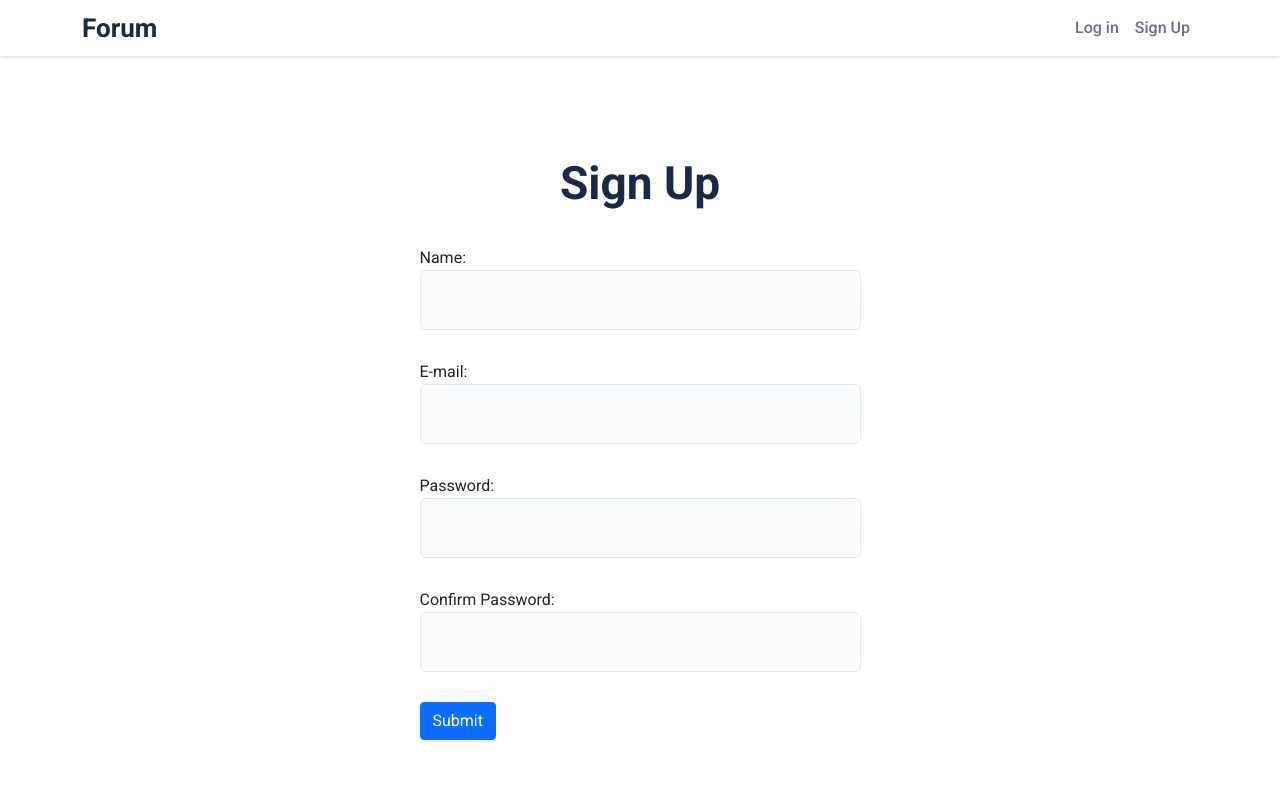
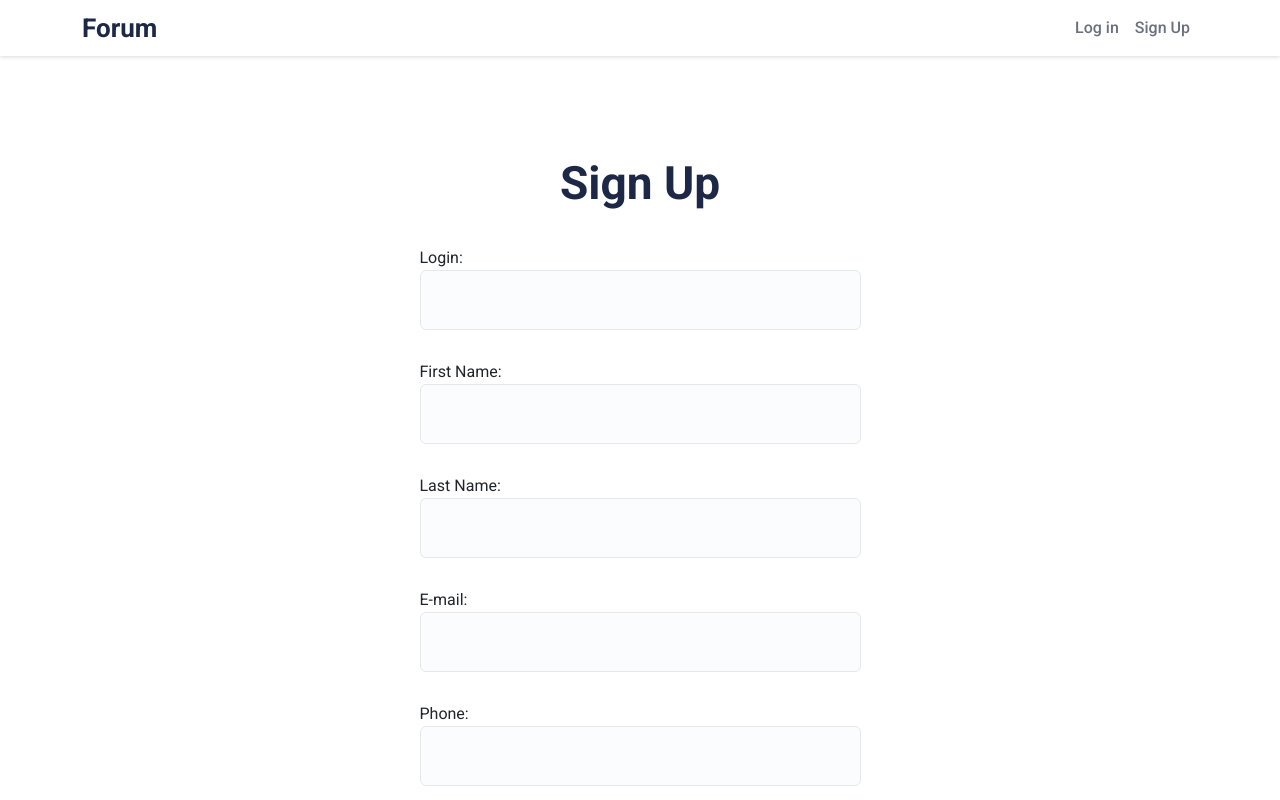
Before and after one commit to tartakovskyi/forum-react, a React (Create React App) app: page /register in a window 1280 px wide. Shown: the top 800 px of the page. Built offline with nearby package versions, Linux system fonts and the light colour scheme; no server answers.

Commit message:
register

```diff
--- a/src/components/auth/Login.jsx
+++ b/src/components/auth/Login.jsx
@@ -1,5 +1,5 @@
 import React, { useState } from 'react'
-import { useNavigate } from 'react-router-dom'
+import { useLocation, useNavigate } from 'react-router-dom'
 import axios from 'axios'
 import InfoBlock from '../common/InfoBlock'
 import setFormObject from '../common/FormUtils'
@@ -13,8 +13,9 @@ const initialData = {
 const Login = (props) => {
     const [data, setData] = useState(initialData)
     const [errors, setErrors] = useState({})
+    const location = useLocation()
     let navigate = useNavigate()
-
+debugger
     const handleSubmit = (e) => {
         e.preventDefault()
 
@@ -55,6 +56,9 @@ const Login = (props) => {
                     {Object.keys(errors).length > 0 && (
                         <InfoBlock errors={errors} />
                     )}
+                    {location.state && location.state.success && (
+                        <InfoBlock success={location.state.success} />
+                    )}
                     <form onSubmit={handleSubmit}>
                         <div className="form-group">
                             <label htmlFor="email">E-mail:</label>
--- a/src/components/auth/Register.jsx
+++ b/src/components/auth/Register.jsx
@@ -6,8 +6,11 @@ import setFormObject from '../common/FormUtils'
 
 
 const initialData = {
-    name: '',
+    login: '',
     email: '',
+    phone: '',
+    first_name: '',
+    last_name: '',
     password: '',
     confirmPassword: '',
 }
@@ -30,7 +33,12 @@ const Register = () => {
                 .post('/register', data)
                 .then(function (response) {
                     setSuccessMessage(response.data.message)
-                    navigate('/login', { replace: true })
+                    debugger
+                    navigate('/login', {
+                      state: {
+                        success: successMessage
+                        }
+                    })
                 })
                 .catch(function ({ response }) {
                     setErrors(response.data.errors)
@@ -41,12 +49,13 @@ const Register = () => {
     const validate = (data) => {
         const errors = {}
 
-        if (!data.name) errors.name = 'Name cannot be blank'
+        if (!data.login) errors.login = 'Login cannot be blank'
         if (!data.email) errors.email = 'Email cannot be blank'
+        if (!data.phone) errors.phone = 'Phone cannot be blank'
         if (!data.password) errors.password = 'Password cannot be blank'
         if (!data.confirmPassword)
             errors.confirmPassword = 'Please, confirm password'
-        //if (data.password != data.confirmPassword) errors.confirmPassword = 'password and confirmation should match'
+        if (data.password != data.confirmPassword) errors.confirmPassword = 'password and confirmation should match'
 
         return errors
     }
@@ -61,24 +70,54 @@ const Register = () => {
                     )}
                     <form onSubmit={handleSubmit}>
                         <div className="form-group">
-                            <label htmlFor="name">Name:</label>
+                            <label htmlFor="login">Login:</label>
                             <input
                                 type="text"
                                 className={
-                                    errors.name
+                                    errors.login
                                         ? 'form-control is-invalid'
                                         : 'form-control'
                                 }
-                                id="name"
-                                name="name"
-                                value={data.name}
+                                id="login"
+                                name="login"
+                                value={data.login}
+                                onChange={setFormObject(data, setData)}
+                            />
+                        </div>
+                        <div className="form-group">
+                            <label htmlFor="name">First Name:</label>
+                            <input
+                                type="text"
+                                className={
+                                    errors.first_name
+                                        ? 'form-control is-invalid'
+                                        : 'form-control'
+                                }
+                                id="first_name"
+                                name="first_name"
+                                value={data.first_name}
+                                onChange={setFormObject(data, setData)}
+                            />
+                        </div>
+                        <div className="form-group">
+                            <label htmlFor="name">Last Name:</label>
+                            <input
+                                type="text"
+                                className={
+                                    errors.last_name
+                                        ? 'form-control is-invalid'
+                                        : 'form-control'
+                                }
+                                id="last_name"
+                                name="last_name"
+                                value={data.last_name}
                                 onChange={setFormObject(data, setData)}
                             />
                         </div>
                         <div className="form-group">
                             <label htmlFor="email">E-mail:</label>
                             <input
-                                type="text"
+                                type="email"
                                 className={
                                     errors.email
                                         ? 'form-control is-invalid'
@@ -87,6 +126,21 @@ const Register = () => {
                                 id="email"
                                 name="email"
                                 value={data.email}
+                                onChange={setFormObject(data, setData)}
+                            />
+                        </div>
+                        <div className="form-group">
+                            <label htmlFor="phone">Phone:</label>
+                            <input
+                                type="text"
+                                className={
+                                    errors.phone
+                                        ? 'form-control is-invalid'
+                                        : 'form-control'
+                                }
+                                id="phone"
+                                name="phone"
+                                value={data.phone}
                                 onChange={setFormObject(data, setData)}
                             />
                         </div>
@@ -122,13 +176,14 @@ const Register = () => {
                                 onChange={setFormObject(data, setData)}
                             />
                         </div>
-
-                        <button
-                            type="submit"
-                            className="btn btn-block btn-primary"
-                        >
-                            Submit
-                        </button>
+                        <div className="text-center">
+                            <button
+                                type="submit"
+                                className="btn action_btn"
+                            >
+                                Submit
+                            </button>
+                        </div>
                     </form>
                 </div>
             </div>
```
